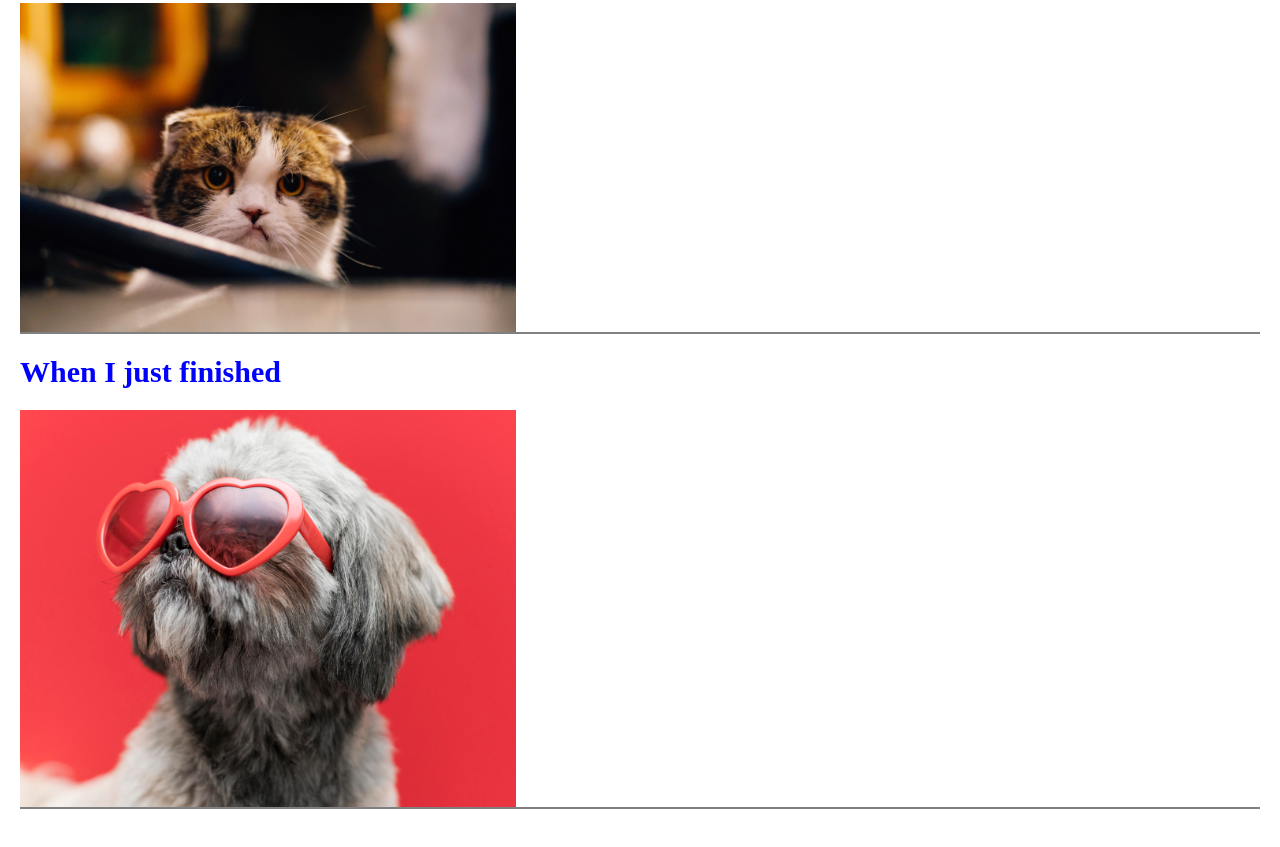
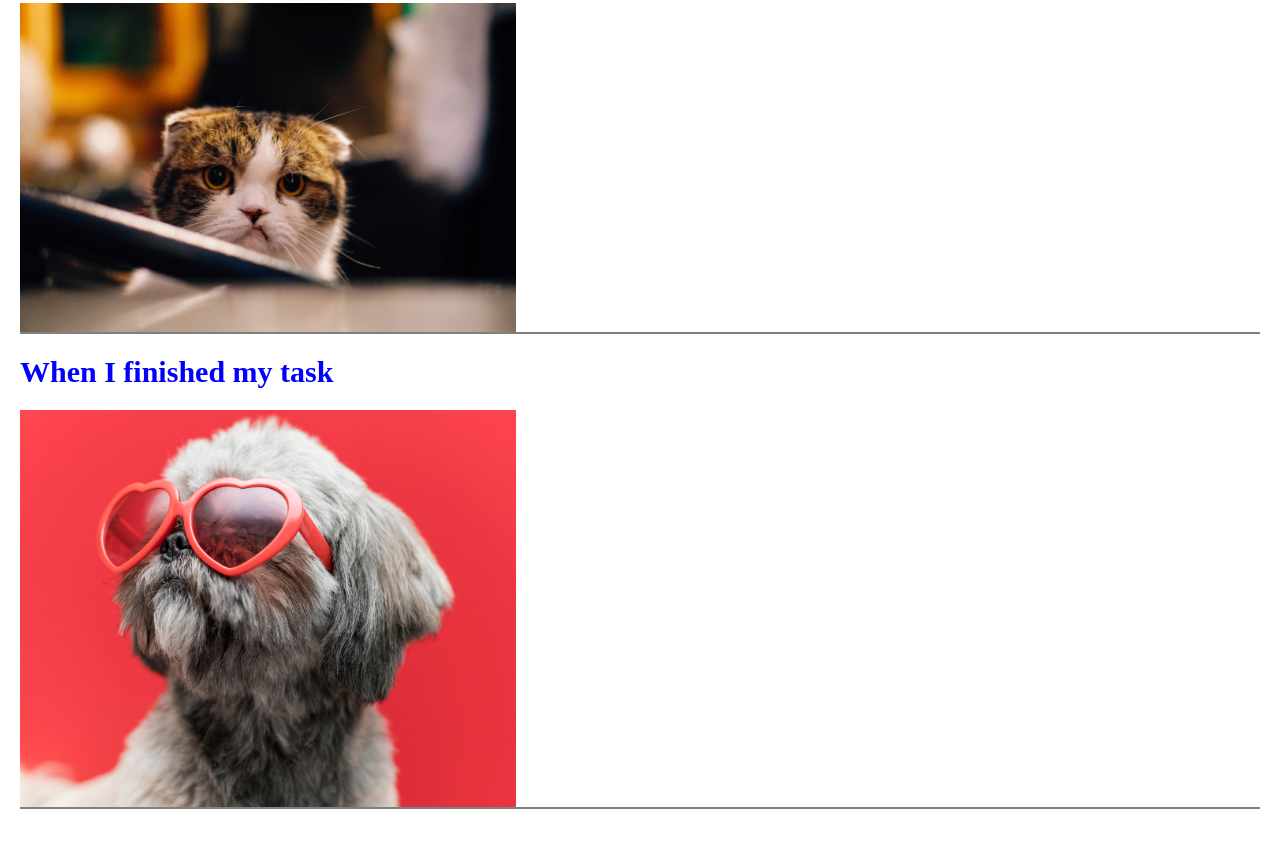
Before and after one commit to mariamaks1301/cssBayan, a plain HTML site: page index.html in a window 1280 px wide. Shown: the part 1337-2184 px from the top of the page. Drawn offline with Linux system fonts and the light colour scheme.

Commit message:
feat: start work with css 12 march 2023 14:09

```diff
--- a/index.html
+++ b/index.html
@@ -57,7 +57,7 @@
                 </li>
                 <li class="bayan__list-item">
                     <div>
-                        <h2 class="bayan__list-title" class="">When I just finished</h2>
+                        <h2 class="bayan__list-title" class="">When I finished my task</h2>
                         <span></span>
                         <span></span>
                     </div>
```
